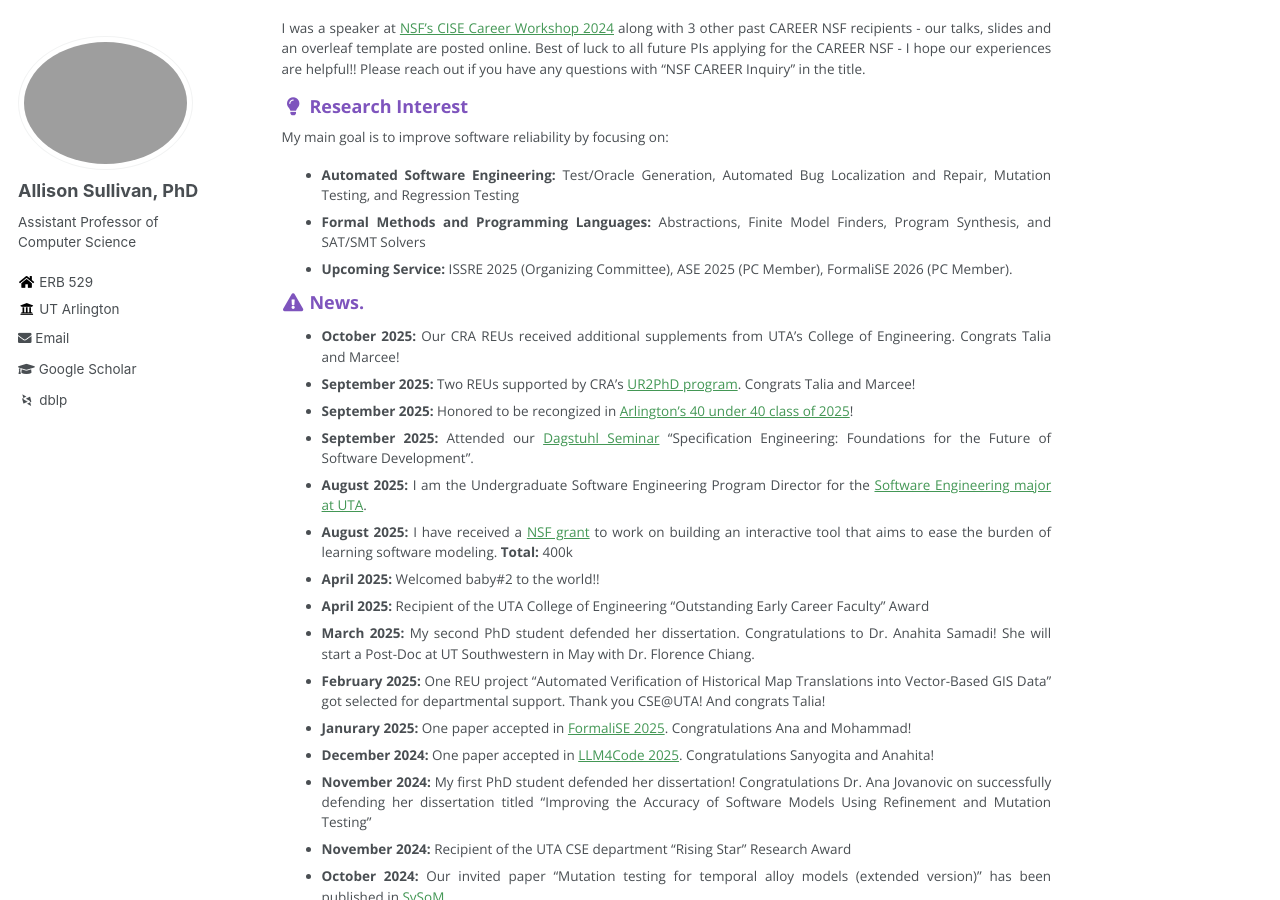
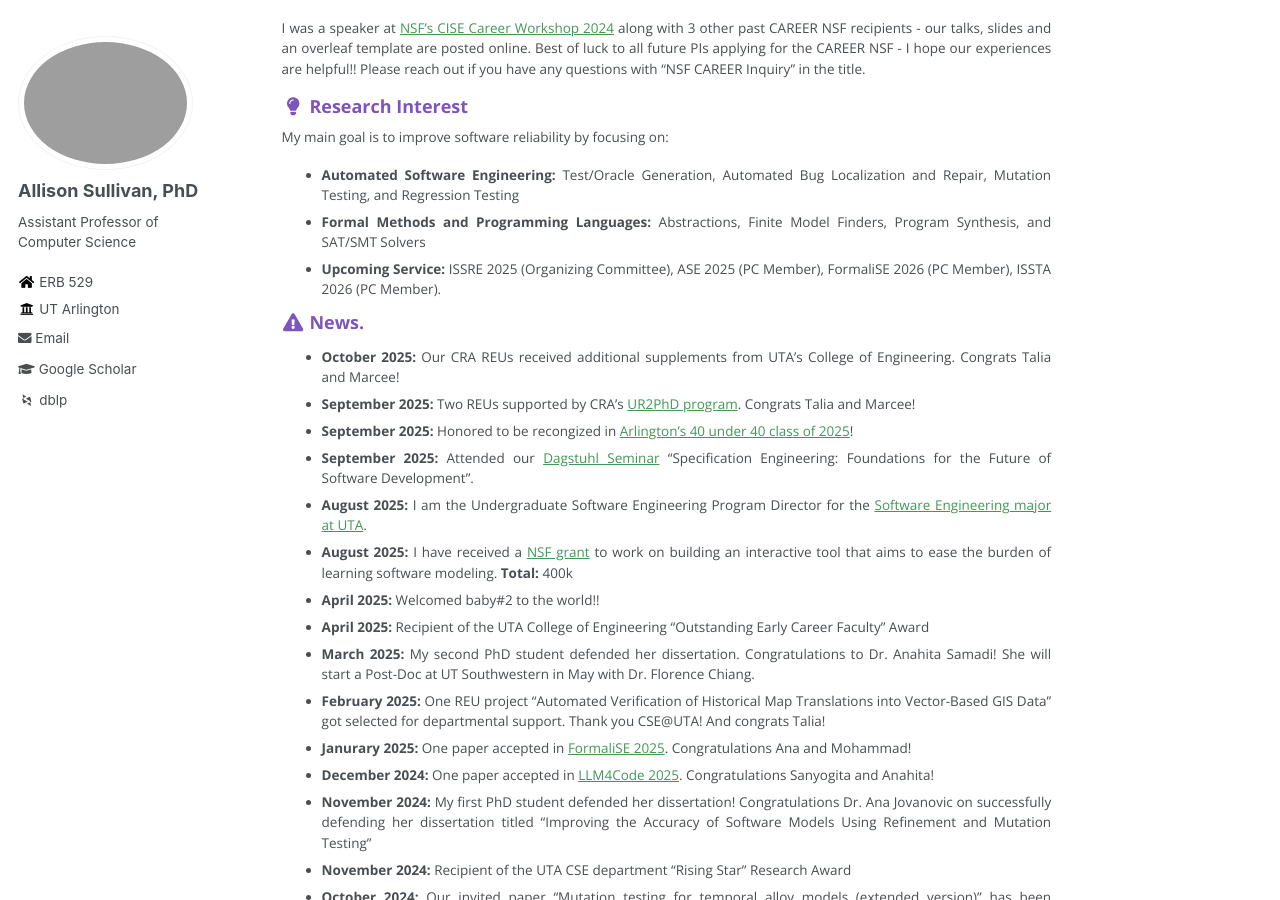
Before and after one commit to Allisonius/allisonius.github.io, a Jekyll site: the page built from _pages/about.md, in a window 1280 px wide and 900 px high, scrolled down 411 px. Built offline with Jekyll 4.4.1, drawn with Linux system fonts in a browser that asks for light colours; some web fonts are replaced.

Commit message:
Update about.md

```diff
--- a/_pages/about.md
+++ b/_pages/about.md
@@ -22,7 +22,7 @@ I was a speaker at [NSF's CISE Career Workshop 2024](https://www.cnsr.ictas.vt.e
 My main goal is to improve software reliability by focusing on:
   * **Automated Software Engineering:** Test/Oracle Generation, Automated Bug Localization and Repair, Mutation Testing, and Regression Testing
   * **Formal Methods and Programming Languages:** Abstractions, Finite Model Finders, Program Synthesis, and SAT/SMT Solvers
- * **Upcoming Service:** ISSRE 2025 (Organizing Committee), ASE 2025 (PC Member), FormaliSE 2026 (PC Member).
+ * **Upcoming Service:** ISSRE 2025 (Organizing Committee), ASE 2025 (PC Member), FormaliSE 2026 (PC Member), ISSTA 2026 (PC Member).
 
 
 ### <i class="fa fa-fw fa-exclamation-triangle" aria-hidden="true"></i> News.
```
